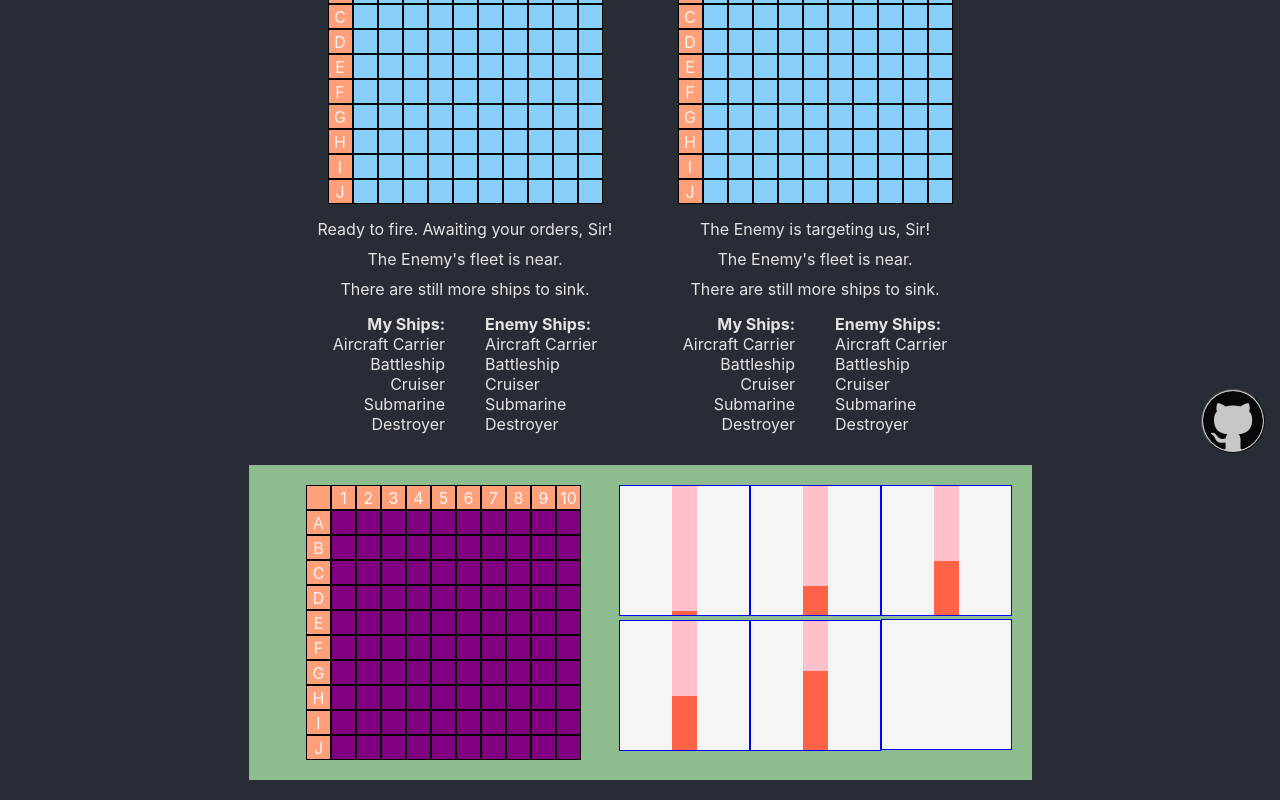
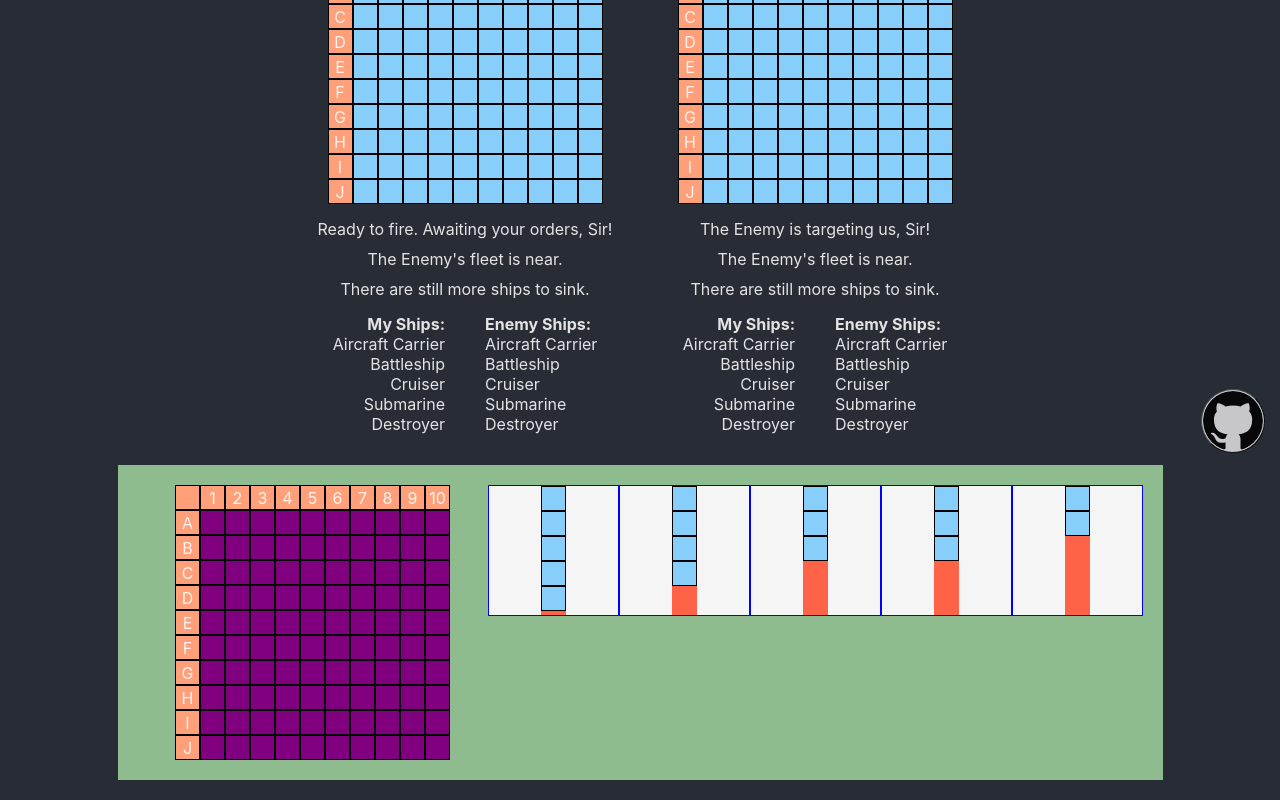
Before and after one commit to thomHayner/battleship-mini-app, a React (Create React App) app: page / in a window 1280 px wide. Shown: the part 331-1131 px from the top of the page. Built offline with nearby package versions, Linux system fonts and the light colour scheme.

Commit message:
code: refactor - make ship pieces dynamic

```diff
--- a/src/Components/PiecePicker.js
+++ b/src/Components/PiecePicker.js
@@ -10,12 +10,12 @@ class DragDiv extends React.Component {
       gameStart: props.gameStart,
       currentShipRef: React.createRef(),
       currentLength: 0,
+      // shipArr: [ [1,1,1,1,1], [2,2,2,2], [3,3,3], [4,4,4], [5,5] ],
       ships: [
         {
           name: "carrier",
           value: 1,
           shipArr: [1,1,1,1,1],
-          // shipArr: [ [1,1,1,1,1], [2,2,2,2], [3,3,3], [4,4,4], [5,5] ],
         },{
           name: "battleship",
           value: 2,
@@ -96,7 +96,7 @@ class DragDiv extends React.Component {
     // let className = e.target.className;
     // let plusTen = squareId + 10;
     // let next = document.getElementById(`PlacementBoard_${plusTen}`)
-    setTimeout(()=>{}, 0);
+    // setTimeout(()=>{}, 0);
     // if (className === 'placement-square-empty'){
     // if (className === 'square'){
     //   className = "placement-square-hovered";
@@ -110,7 +110,7 @@ class DragDiv extends React.Component {
     e.preventDefault();
     e.stopPropagation();
     // let className = e.target.className;
-    setTimeout(()=>{}, 0);
+    // setTimeout(()=>{}, 0);
     // if (className === 'placement-square-hovered') {
     //   // className = "placement-square-empty";
     //   className = "square";
@@ -204,6 +204,7 @@ class DragDiv extends React.Component {
         </div>
         <div>
           <div>
+            {this.state.ships.map((ship, i) => (
               <div
                 className="outer-drop-zone"
                 onDragEnter={e=>this.handleDragEnter(e)}
@@ -214,95 +215,14 @@ class DragDiv extends React.Component {
                 <div
                   draggable="true"
                   className="ship"
-                longness={5}
+                  longness={ship.shipArr.length}
                 >
-                <Square value={-1} />
-                <Square value={-1} />
-                <Square value={-1} />
-                <Square value={-1} />
-                <Square value={-1} />
+                  {ship.shipArr.map((square, j) => (
+                  <Square value={ship.value} gameStart={this.state.gameStart} />
+                  ))}
                 </div>
               </div>
-
-            <div
-              className="outer-drop-zone"
-              onDragEnter={e=>this.handleDragEnter(e)}
-              onDragLeave={e=>this.handleDragLeave(e)}
-              onDragOver={e=>this.handleDragOver(e)}
-              onDrop={e=>this.handleDrop(e)}
-            >
-
-              <div
-                draggable="true"
-                className="ship"
-              >
-                <Square value={-1} />
-                <Square value={-1} />
-                <Square value={-1} />
-                <Square value={-1} />
-              </div>
-            </div>
-
-            <div
-              className="outer-drop-zone"
-              onDragEnter={e=>this.handleDragEnter(e)}
-              onDragLeave={e=>this.handleDragLeave(e)}
-              onDragOver={e=>this.handleDragOver(e)}
-              onDrop={e=>this.handleDrop(e)}
-            >
-              <div
-                draggable="true"
-                className="ship"
-              >
-                <Square value={-1} />
-                <Square value={-1} />
-                <Square value={-1} />
-              </div>
-            </div>
-            </div>
-
-            <div>
-            <div
-              className="outer-drop-zone"
-              onDragEnter={e=>this.handleDragEnter(e)}
-              onDragLeave={e=>this.handleDragLeave(e)}
-              onDragOver={e=>this.handleDragOver(e)}
-              onDrop={e=>this.handleDrop(e)}
-            >
-              <div
-                draggable="true"
-                className="ship"
-              >
-                <Square value={-1} />
-                <Square value={-1} />
-                <Square value={-1} />
-              </div>
-            </div>
-
-            <div
-              className="outer-drop-zone"
-              onDragEnter={e=>this.handleDragEnter(e)}
-              onDragLeave={e=>this.handleDragLeave(e)}
-              onDragOver={e=>this.handleDragOver(e)}
-              onDrop={e=>this.handleDrop(e)}
-            >
-              <div
-                draggable="true"
-                className="ship"
-              >
-                <Square value={-1} />
-                <Square value={-1} />
-              </div>
-            </div>
-
-            <div
-              className="outer-drop-zone"
-              onDragEnter={e=>this.handleDragEnter(e)}
-              onDragLeave={e=>this.handleDragLeave(e)}
-              onDragOver={e=>this.handleDragOver(e)}
-              onDrop={e=>this.handleDrop(e)}
-            >
-            </div>
+            ))}
           </div>
         </div>
       </div>
```
Lines whose indentation alone changed are shown as unchanged.
